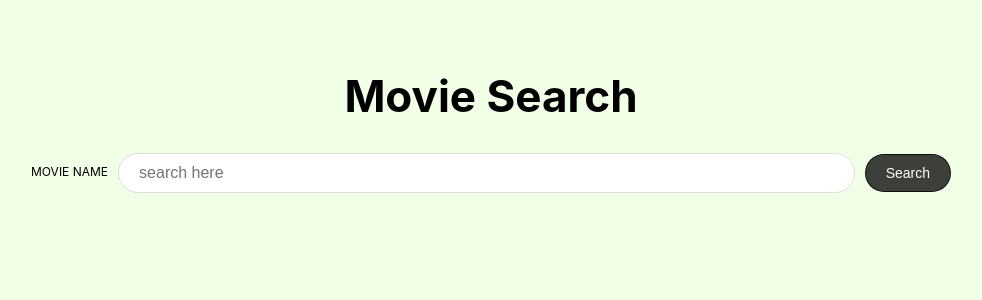
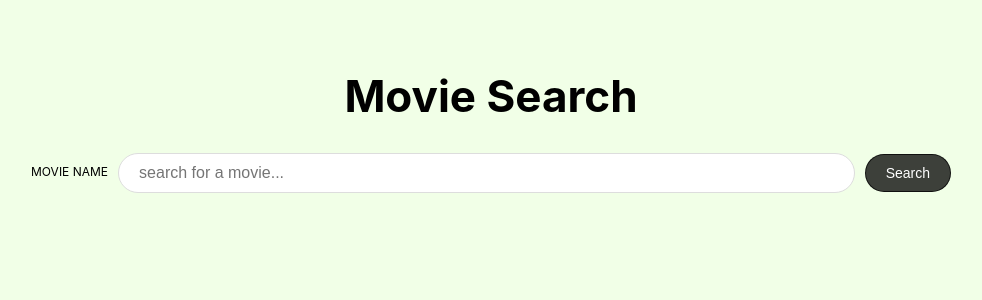
Before and after one commit to vkrutsina/movieSearch, a React (Create React App) app: page / in a window 1280 px wide. Shown: the top 300 px of the page, without its empty margins (149-1131 px from the left). Built offline with nearby package versions, Linux system fonts and the light colour scheme.

Commit message:
quick commit

```diff
--- a/package.json
+++ b/package.json
@@ -6,8 +6,10 @@
     "@testing-library/jest-dom": "^4.2.4",
     "@testing-library/react": "^9.3.2",
     "@testing-library/user-event": "^7.1.2",
+    "font-awesome": "^4.7.0",
     "react": "^16.13.1",
     "react-dom": "^16.13.1",
+    "react-fontawesome": "^1.7.1",
     "react-scripts": "3.4.3"
   },
   "scripts": {
--- a/src/components/searchMovies.js
+++ b/src/components/searchMovies.js
@@ -35,7 +35,7 @@ export default function searchMovies() {
           type="text"
           className="input"
           name="query"
-          placeholder="search here"
+          placeholder="search for a movie..."
           value={query}
           onChange={(e) => setQuery(e.target.value)}
         ></input>
```
Also changed, not shown: 1 other file (tests, documents, lock files or other folders).
